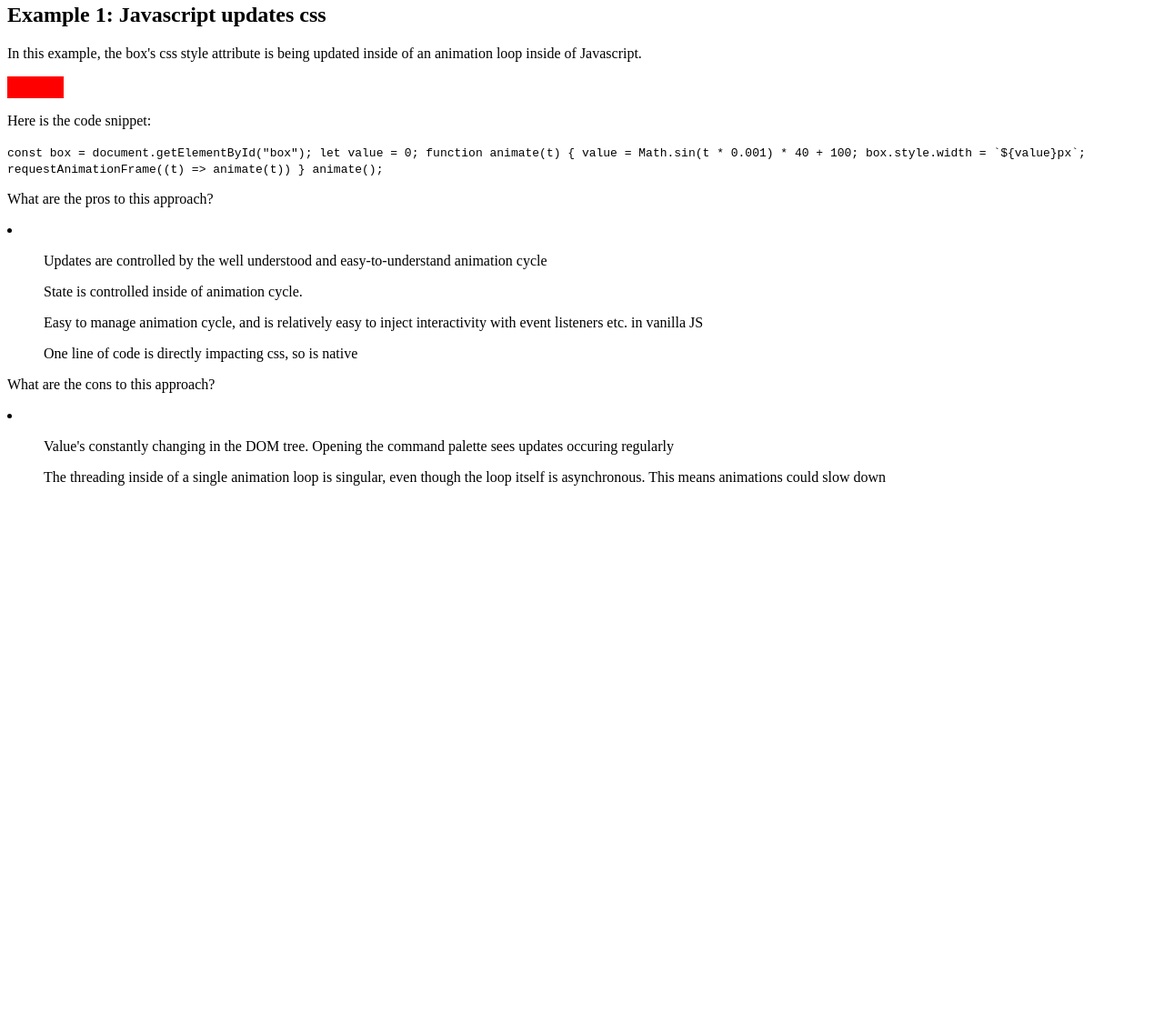
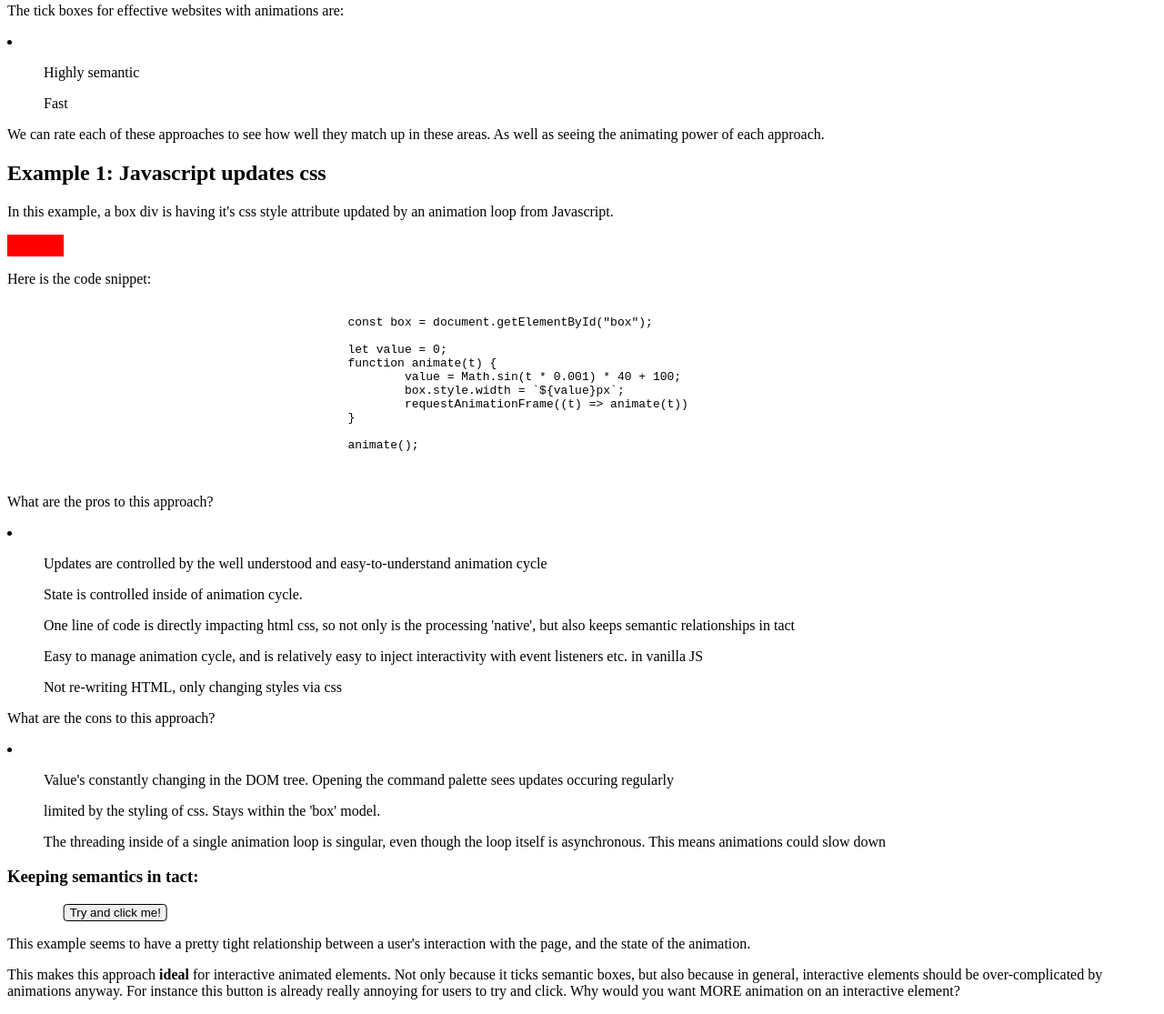
Before and after one commit to joelnicell/js-animations, a website: page index.html in a window 1280 px wide. Shown: the part 77-1192 px from the top of the page at 91% size. Before the commit the page ends 800 px from the top, so only its background shows below. Drawn offline with Linux system fonts and the light colour scheme.

Commit message:
fleshing out example one

```diff
--- a/index.html
+++ b/index.html
@@ -8,36 +8,56 @@
     <link rel="stylesheet" href="./styles.css">
 </head>
 <body>
+	<main>
     <h1>Animation techniques for the web</h1>
+		<p>The tick boxes for effective websites with animations are:</p>
+		<li>
+			<ul>Highly semantic</ul>
+			<ul>Fast</ul>
+		</li>
+		<p>We can rate each of these approaches to see how well they match up in these areas. As well as seeing the animating power of each approach.</p>
+		<section>
 			<h2>Example 1: Javascript updates css</h2>
-    <p>In this example, the box's css style attribute is being updated inside of an animation loop inside of Javascript.</p>
-    <div class="box" id="box"></div>
+			<p>In this example, a box div is having it's css style attribute updated by an animation loop from Javascript.</p>
+			<div class="box example-one" id="box-eg-one"></div>
 			<p>Here is the code snippet:</p>
+			<pre>
 				<code class="code-snippet">
 						const box = document.getElementById("box");
 
 						let value = 0;
 						function animate(t) {
 							value = Math.sin(t * 0.001) * 40 + 100;
-            box.style.width =  `${value}px`;
+							box.style.width = `${value}px`;
 							requestAnimationFrame((t) => animate(t))
 						}
 
 						animate();
 				</code>
+			</pre>
 			<p>What are the pros to this approach?</p>
 
 			<li>
 				<ul>Updates are controlled by the well understood and easy-to-understand animation cycle</ul>
 				<ul>State is controlled inside of animation cycle.</ul>
+				<ul>One line of code is directly impacting html css, so not only is the processing 'native', but also keeps semantic relationships in tact</ul>
 				<ul>Easy to manage animation cycle, and is relatively easy to inject interactivity with event listeners etc. in vanilla JS</ul>
-			<ul>One line of code is directly impacting css, so is native</ul>
+				<ul>Not re-writing HTML, only changing styles via css</ul>
 			</li>
 
 			<p>What are the cons to this approach?</p>
 			<li>
 				<ul>Value's constantly changing in the DOM tree. Opening the command palette sees updates occuring regularly</ul>
+				<ul>limited by the styling of css. Stays within the 'box' model.</ul>
 				<ul>The threading inside of a single animation loop is singular, even though the loop itself is asynchronous. This means animations could slow down</ul>
 			</li>
+
+			<h3>Keeping semantics in tact:</h3>
+			<button class="example-one" id="button-eg-one">Try and click me!</button>
+
+			<p>This example seems to have a pretty tight relationship between a user's interaction with the page, and the state of the animation.</p>
+			<p>This makes this approach <strong>ideal</strong> for interactive animated elements. Not only because it ticks semantic boxes, but also because in general, interactive elements should be over-complicated by animations anyway. For instance this button is already really annoying for users to try and click. Why would you want MORE animation on an interactive element?</p>
+		</section>
+	</main>
 </body>
 </html>
--- a/script.js
+++ b/script.js
@@ -1,9 +1,12 @@
-const box = document.getElementById("box");
+const boxOne = document.getElementById("box-eg-one");
+const buttonOne = document.getElementById("button-eg-one");
+
 
 let value = 0;
 function animate(t) {
   value = Math.sin(t * 0.001) * 40 + 100;
-  box.style.width =  `${value}px`;
+  boxOne.style.width = `${value}px`;
+  buttonOne.style.transform = `translateX(${value}px)`;
   requestAnimationFrame((t) => animate(t))
 }
 
--- a/styles.css
+++ b/styles.css
@@ -9,3 +9,14 @@
   height: 24px;
   background: red;
 }
+
+button {
+  display: unset;
+  border: 1px solid black;
+  border-radius: 4px;
+  cursor: pointer;
+
+  &:hover {
+    background-color: beige;
+  }
+}
```
Lines whose indentation alone changed are shown as unchanged.
